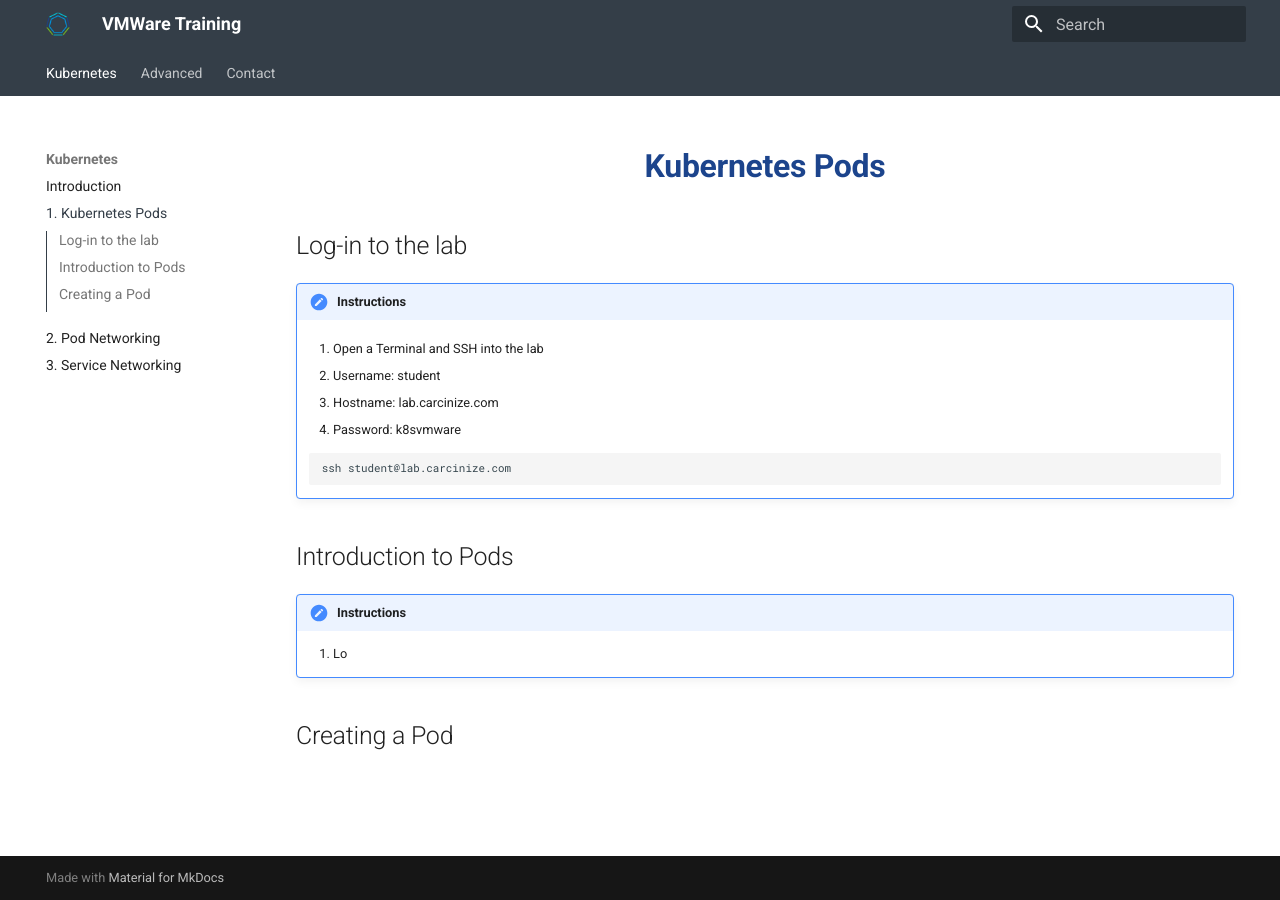
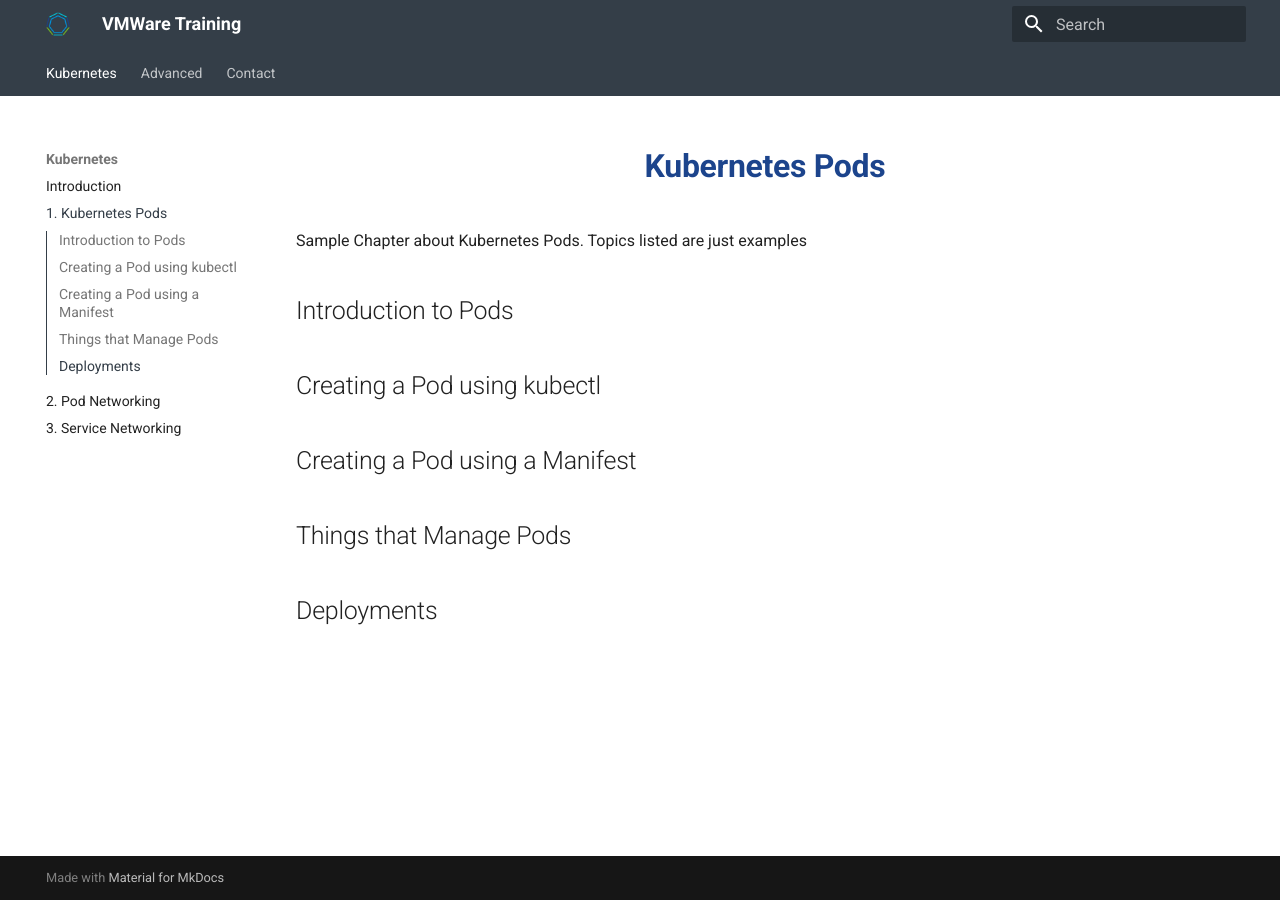
Before and after one commit to alien-andrew/vmware, an MkDocs documentation site: the page built from docs/pods.md, in a window 1280 px wide. Built offline with MkDocs 1.6.1 and Material for MkDocs 9.7.7, drawn with Linux system fonts in a browser that asks for light colours.

````diff
--- a/docs/pods.md
+++ b/docs/pods.md
@@ -1,25 +1,14 @@
 # Kubernetes Pods
 
-## Log-in to the lab
-
-!!! Instructions
-
-    1. Open a Terminal and SSH into the lab
-
-	 - Username: student
-	 - Hostname: lab.carcinize.com
-	 - Password: k8svmware
-
-    ``` bash
-    ssh student@lab.carcinize.com
-    ```
+Sample Chapter about Kubernetes Pods.
+Topics listed are just examples
 
 ## Introduction to Pods
 
-!!! Instructions
+## Creating a Pod using kubectl
 
-    1. Lo
+## Creating a Pod using a Manifest
 
-## Creating a Pod
+## Things that Manage Pods
 
-##
+## Deployments
````
Also changed, not shown: docs/networking.md (+2 -2 lines).
